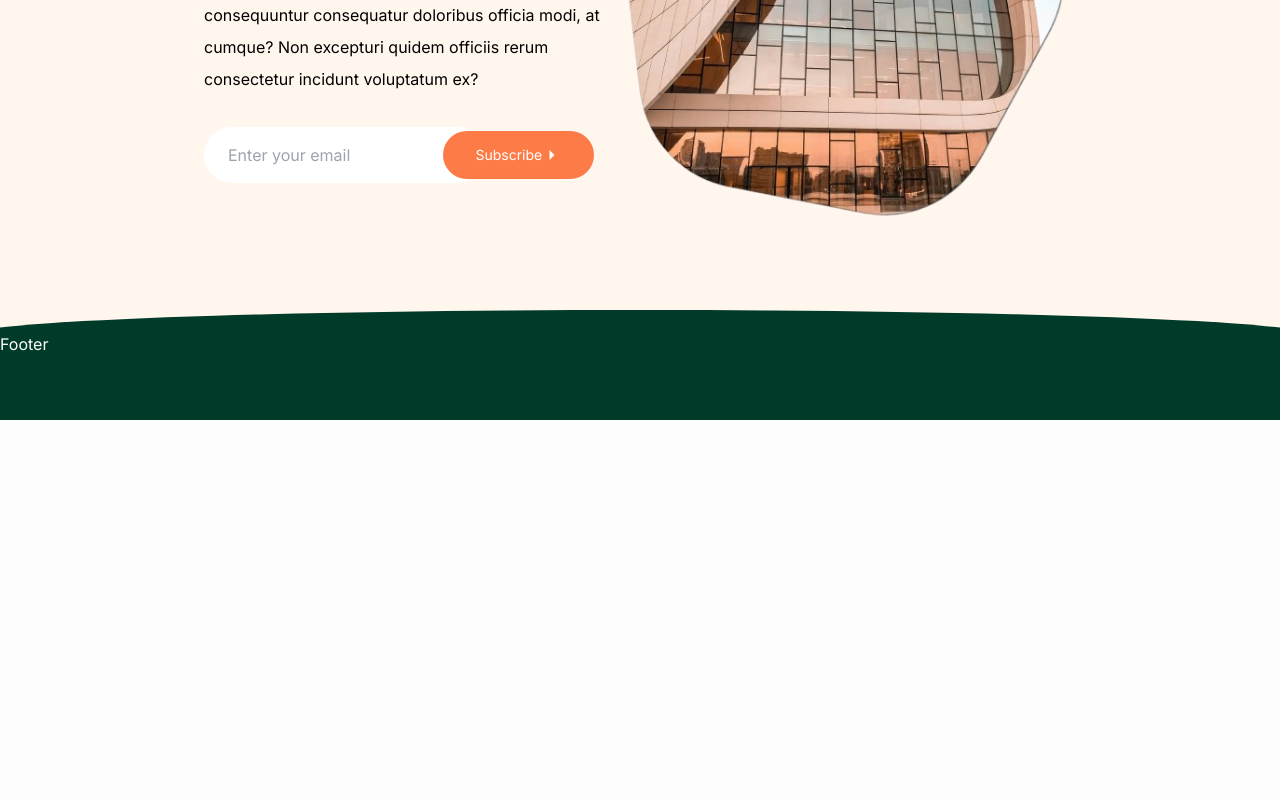
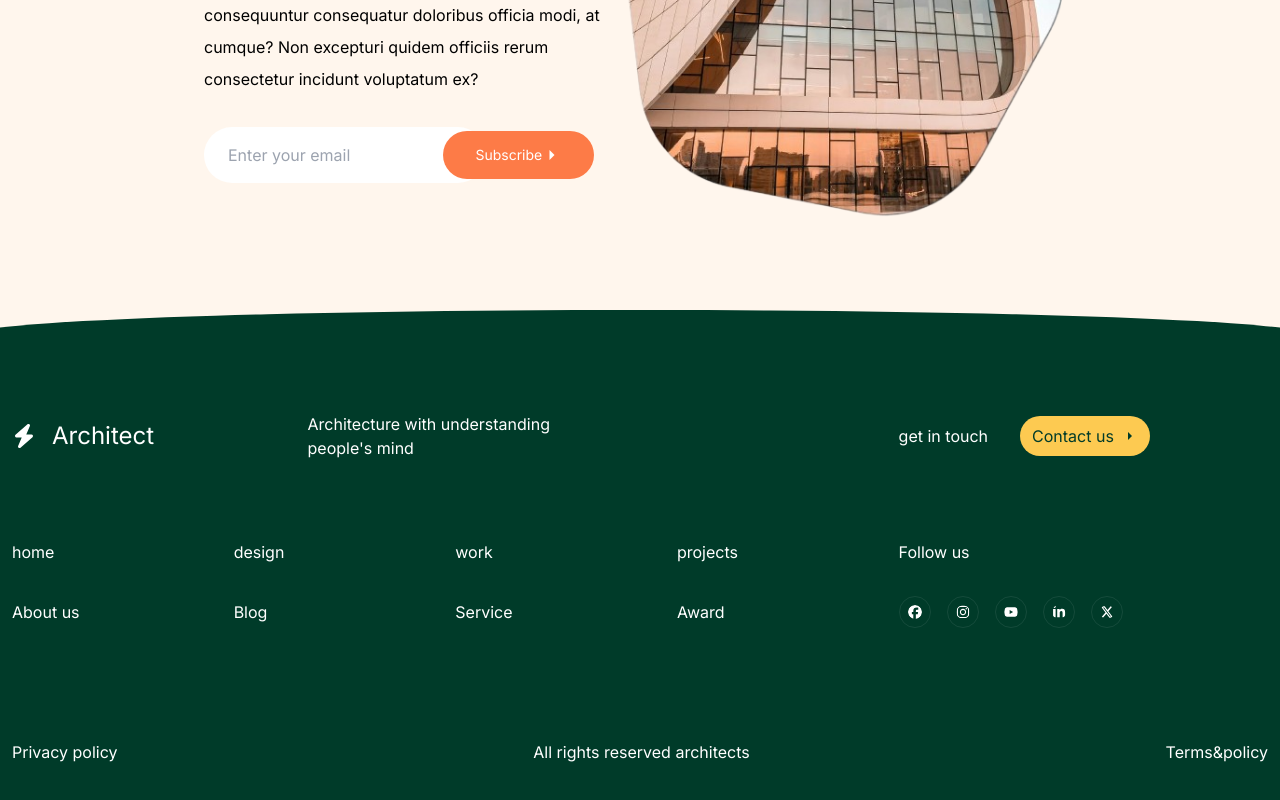
Before and after one commit to zablon-oigo/architect, a React (Vite) app: page / in a window 1280 px wide. Shown: the part 3743-4543 px from the top of the page. Before the commit the page ends 4163 px from the top, so only its background shows below. Built offline with nearby package versions, Linux system fonts and the light colour scheme.

Commit message:
Complete Footer

```diff
--- a/src/components/Footer.jsx
+++ b/src/components/Footer.jsx
@@ -1,7 +1,84 @@
+/* eslint-disable react/no-unescaped-entities */
+import { FaBolt, FaFacebook, FaInstagram, FaLinkedinIn, FaXTwitter, FaYoutube } from "react-icons/fa6"
+import { IoMdArrowDropright } from "react-icons/io"
 function Footer() {
   return (
     <footer className="bg-[#003b29] text-white pb-16">
-        <div>Footer</div>
+        <div className="container px-3 pt-8 mx-auto lg:pt-20">
+          <section className="">
+            <div className="items-center justify-between lg:flex">
+              <span className="items-center justify-start lg:w-4/5 lg:flex">
+                <button className="flex items-center text-white lg:w-1/3 gap-x-4">
+                  <FaBolt className='text-2xl'/>
+                  <p className="text-2xl ">Architect</p>
+                </button>
+                <p className="justify-center py-6 lg:flex lg:w-1/3 lg:py-0">Architecture with understanding people's mind</p>
+              </span>
+              <span className="flex items-center pb-4 lg:w-1/3 gap-x-8 lg:pb-0">
+                <p className="">get in touch</p>
+                <button className="rounded-full px-3 py-2 flex items-center bg-[#fdca51] text-[#003b29] gap-2 transition ease-out duration-300 transform">
+                  <p>Contact us</p>
+                  <IoMdArrowDropright/>
+                </button>
+              </span>
+            </div>
+            <div className="lg:py-20">
+              <ul className="items-center justify-between lg:flex">
+                <div className="items-center justify-start lg:flex lg:w-4/5">
+                  <li className="pb-3 lg:w-1/4 lg:pb-0">
+                    <a href="" className="">home</a>
+                  </li>
+                  <li className="pb-3 lg:w-1/4 lg:pb-0">
+                    <a href="" className="">design</a>
+                  </li>
+                  <li className="pb-3 lg:w-1/4 lg:pb-0">
+                    <a href="" className="">work</a>
+                  </li>
+                  <li className="pb-3 lg:w-1/4 lg:pb-0">
+                    <a href="" className="">projects</a>
+                  </li>
+                </div>
+                <li className="pb-3 lg:w-1/3 lg:pb-0">Follow us</li>
+              </ul>
+              <ul className="items-center justify-between lg:flex lg:pt-8">
+                <div className="items-center justify-start lg:flex lg:w-4/5">
+                  <li className="pb-3 lg:w-1/4 lg:pb-0">
+                    <a href="" className="">About us</a>
+                  </li>
+                  <li className="pb-3 lg:w-1/4 lg:pb-0">
+                    <a href="" className="">Blog</a>
+                  </li>
+                  <li className="pb-3 lg:w-1/4 lg:pb-0">
+                    <a href="" className="">Service</a>
+                  </li>
+                  <li className="pb-3 lg:w-1/4 lg:pb-0">
+                    <a href="" className="">Award</a>
+                  </li>
+                </div>
+                <span className="flex items-center gap-4 text-white lg:w-1/3">
+                  <FaFacebook className="cursor-pointer rounded-full border border-[#154b3b] p-2 h-8 w-8 "/>
+                  <FaInstagram className="cursor-pointer rounded-full border border-[#154b3b] p-2 h-8 w-8 "/>
+                  <FaYoutube className="cursor-pointer rounded-full border border-[#154b3b] p-2 h-8 w-8 "/>
+                  <FaLinkedinIn className="cursor-pointer rounded-full border border-[#154b3b] p-2 h-8 w-8 "/>
+                  <FaXTwitter className="cursor-pointer rounded-full border border-[#154b3b] p-2 h-8 w-8 "/>
+                </span>
+              </ul>
+            </div>
+          </section>
+          <section className="">
+            <ul className="justify-between pt-8 sm:flex">
+              <li className="">
+                <a href="">Privacy policy</a>
+                </li>
+              <li className="">
+                <a href="">All rights reserved architects</a>
+                </li>
+              <li className="">
+                <a href="">Terms&policy</a>
+                </li>
+            </ul>
+          </section>
+        </div>
     </footer>
   )
 }
```
